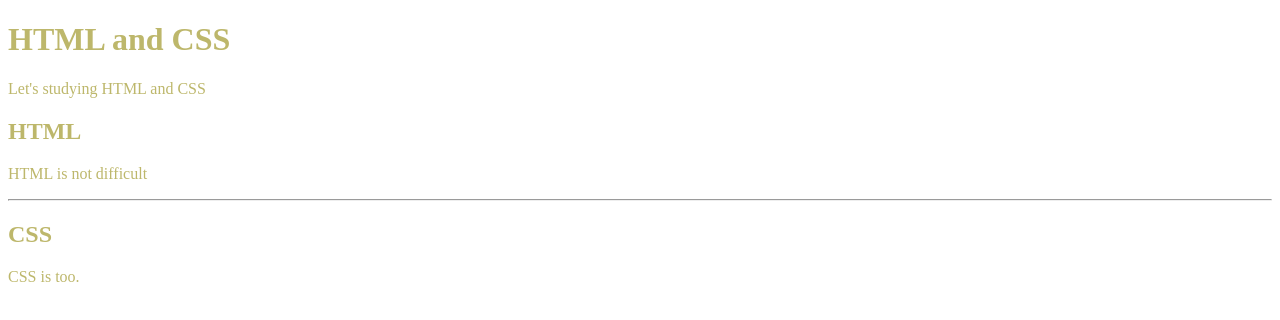
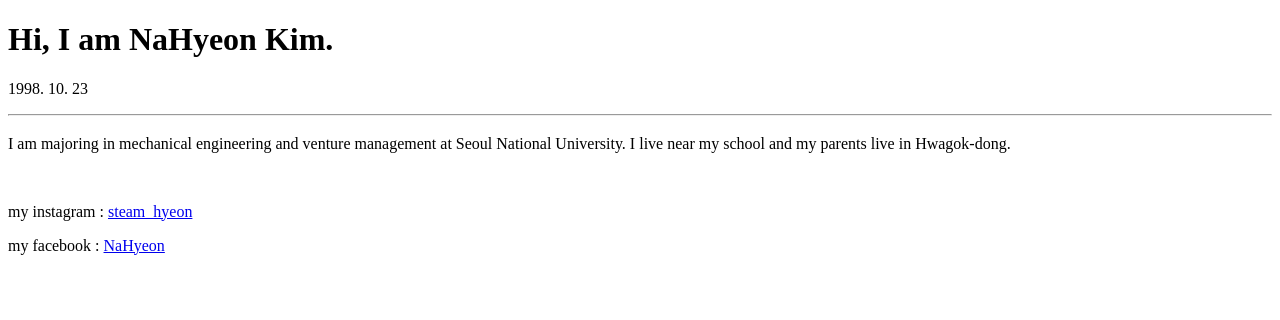
Before and after one commit to lmcr136a/lmcr136a, a plain HTML site: page index.html in a window 1280 px wide. Drawn offline with Linux system fonts and the light colour scheme.

Commit message:
Update index.html

```diff
--- a/index.html
+++ b/index.html
@@ -1,28 +1,33 @@
 <!doctype HTML>
 <html>
 <head>
-    <title> my first homepage</title>
+    <title> NAHYEONKIM : my page</title>
+
+
+<link href="princess_css.css" rel="stylesheet" type="text/css"/>
+
+<style>
+@import url('https://fonts.googleapis.com/css?family=Roboto|Shadows+Into+Light&display=swap');
+</style>
+<link href="https://fonts.googleapis.com/css?family=Roboto|Shadows+Into+Light&display=swap" rel="stylesheet">
+
+
     <meta name="Description" content="Im beautiful" />
     <meta name = "robots" content="noindex, nofollow" />
 
-    <style type="text/css">
-    body{color:darkkhaki;
-        }</style>
+
+
 
 </head>
 <body>
-<h1>HTML and CSS</h1>
-<p> Let's studying HTML and CSS</p>
-<div>
-    <h2>HTML</h2>
-    <p>HTML is not difficult</p>
-</div>
-    <hr/>
-
-<div>
-    <h2>CSS</h2>
-    <p>CSS is too.
+<h1> Hi, I am NaHyeon Kim.</h1>
+    <p><a id="birth"> 1998. 10. 23</a></p>
+    <hr />
+<h3> </h3>
+    <p> I am majoring in mechanical engineering and venture management at Seoul National University. I live near my school and my parents live in Hwagok-dong. </p>
+    <br/>
+<p> my instagram : <a href="https://www.instagram.com/steam_hyeon/">steam_hyeon</a>
     </p>
-</div>
+    <p> my facebook : <a href="https://www.facebook.com/profile.php?id=100027210850415">NaHyeon</a></p>
 </body>
 </html>
```
